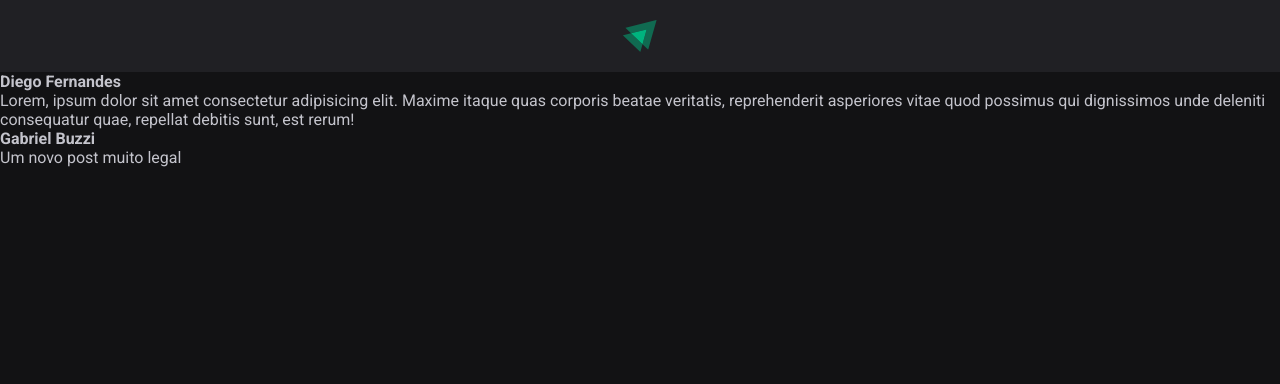
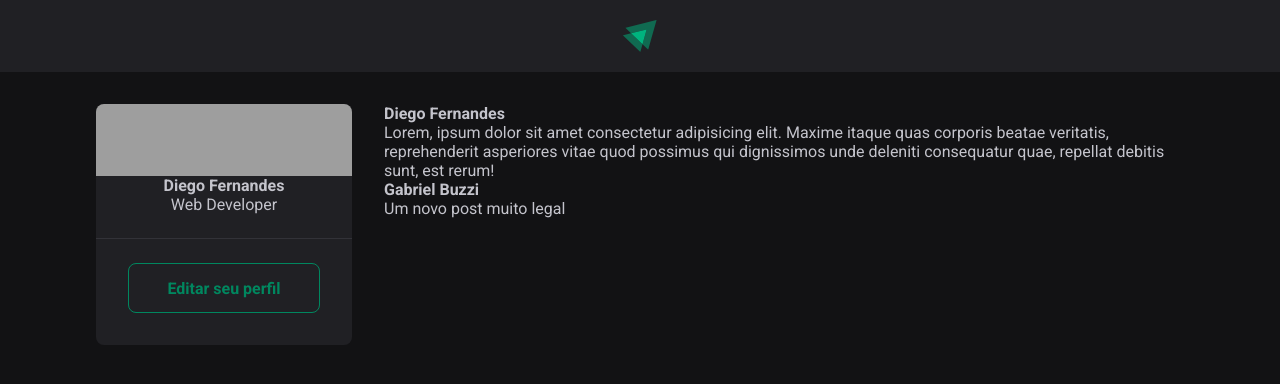
Before and after one commit to caio-guimaraes-web/ignitebycaio, a React (Vite) app: page / in a window 1280 px wide. Shown: the top 384 px of the page. Built offline with nearby package versions, Linux system fonts and the light colour scheme; grey boxes are pictures that could not be loaded.

Commit message:
starting sidebar

```diff
--- a/src/App.jsx
+++ b/src/App.jsx
@@ -1,17 +1,26 @@
 import { Header } from "./components/Header"
 import { Post } from "./Post"
 
+import styles from "./App.module.css"
+
 import "./global.css"
+import { Sidebar } from "./components/Sidebar"
 
 export function App() {
   return (
     <div>
       <Header />
-      <Post
-        author="Diego Fernandes"
-        content="Lorem, ipsum dolor sit amet consectetur adipisicing elit. Maxime itaque quas corporis beatae veritatis, reprehenderit asperiores vitae quod possimus qui dignissimos unde deleniti consequatur quae, repellat debitis sunt, est rerum!"
-      />
-      <Post author="Gabriel Buzzi" content="Um novo post muito legal" />
+
+      <div className={styles.wrapper}>
+        <Sidebar />
+        <main>
+          <Post
+            author="Diego Fernandes"
+            content="Lorem, ipsum dolor sit amet consectetur adipisicing elit. Maxime itaque quas corporis beatae veritatis, reprehenderit asperiores vitae quod possimus qui dignissimos unde deleniti consequatur quae, repellat debitis sunt, est rerum!"
+          />
+          <Post author="Gabriel Buzzi" content="Um novo post muito legal" />
+        </main>
+      </div>
     </div>
   )
 }
--- /dev/null
+++ b/src/App.module.css
@@ -0,0 +1,10 @@
+.wrapper {
+  max-width: 70rem;
+  margin: 2rem auto;
+  padding: 0 1rem;
+
+  display: grid;
+  grid-template-columns: 256px 1fr;
+  gap: 2rem;
+  align-items: flex-start;
+}
--- /dev/null
+++ b/src/components/Sidebar.jsx
@@ -0,0 +1,21 @@
+import styles from "./Sidebar.module.css"
+
+export function Sidebar() {
+  return (
+    <aside className={styles.sidebar}>
+      <img
+        className={styles.cover}
+        src="https://images.unsplash.com/photo-1605379399642-870262d3d051?ixlib=rb-1.2.1&ixid=MnwxMjA3fDB8MHxwaG90by1wYWdlfHx8fGVufDB8fHx8&auto=format&fit=crop&w=500&q=50"
+      />
+
+      <div className={styles.profile}>
+        <strong>Diego Fernandes</strong>
+        <span>Web Developer</span>
+      </div>
+
+      <footer>
+        <a href="#">Editar seu perfil</a>
+      </footer>
+    </aside>
+  )
+}
--- /dev/null
+++ b/src/components/Sidebar.module.css
@@ -0,0 +1,39 @@
+.sidebar {
+  background: var(--gray-800);
+  border-radius: 8px;
+  overflow: hidden;
+}
+
+.cover {
+  width: 100%;
+  height: 72px;
+  object-fit: cover;
+}
+
+.profile {
+  display: flex;
+  flex-direction: column;
+  align-items: center;
+}
+
+.sidebar footer {
+  border-top: 1px solid var(--gray-600);
+  margin-top: 1.5rem;
+  padding: 1.5rem 2rem 2rem;
+}
+
+.sidebar footer a {
+  width: 100%;
+  background: transparent;
+  color: var(--green-500);
+  border: 1px solid var(--green-500);
+  border-radius: 8px;
+  height: 50px;
+  padding: 0 1.5rem;
+  font-weight: bold;
+  text-decoration: none;
+
+  display: flex;
+  align-items: center;
+  justify-content: center;
+}
```
